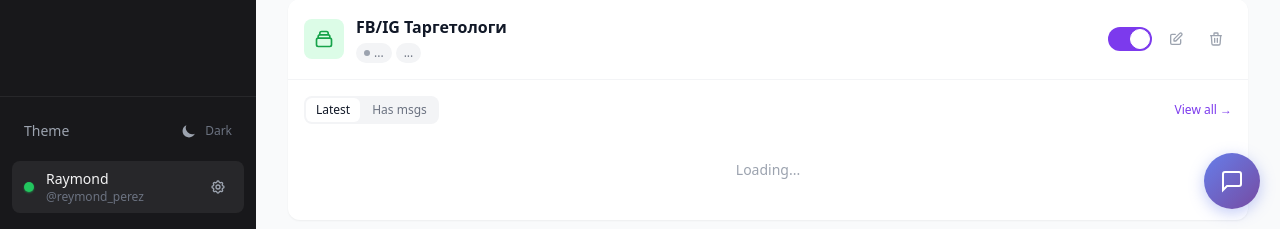
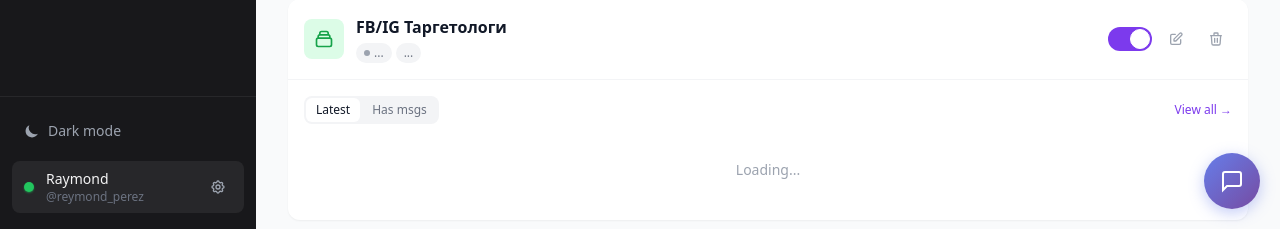
Before and after one commit to kbrejes/telegram_rassylshik, a FastAPI app: page / in a window 1280 px wide. Shown: the part 571-800 px from the top of the page. Run offline with FastAPI, Linux system fonts and the light colour scheme; data that the repository does not hold is empty; some libraries are stand-ins or nearby versions.

Commit message:
Fix theme switcher in all inline sidebars

```diff
--- a/web/templates/channels_list_new.html
+++ b/web/templates/channels_list_new.html
@@ -139,19 +139,14 @@
                 <!-- Theme Toggle & Bot Status -->
                 <div class="px-3 py-4 border-t border-sidebar-border space-y-3">
                     <!-- Theme Toggle -->
-                    <button @click="darkMode = !darkMode" class="flex items-center justify-between w-full px-3 py-2 rounded-lg hover:bg-sidebar-accent transition-colors group">
-                        <span class="text-sm text-gray-400 group-hover:text-sidebar-foreground">Theme</span>
-                        <div class="flex items-center gap-2">
-                            <!-- Sun icon -->
+                    <button @click="darkMode = !darkMode" class="flex items-center gap-2 w-full px-3 py-2 rounded-lg hover:bg-sidebar-accent transition-colors group">
                         <svg x-show="darkMode" class="w-4 h-4 text-amber-400" fill="currentColor" viewBox="0 0 20 20">
                             <path fill-rule="evenodd" d="M10 2a1 1 0 011 1v1a1 1 0 11-2 0V3a1 1 0 011-1zm4 8a4 4 0 11-8 0 4 4 0 018 0zm-.464 4.95l.707.707a1 1 0 001.414-1.414l-.707-.707a1 1 0 00-1.414 1.414zm2.12-10.607a1 1 0 010 1.414l-.706.707a1 1 0 11-1.414-1.414l.707-.707a1 1 0 011.414 0zM17 11a1 1 0 100-2h-1a1 1 0 100 2h1zm-7 4a1 1 0 011 1v1a1 1 0 11-2 0v-1a1 1 0 011-1zM5.05 6.464A1 1 0 106.465 5.05l-.708-.707a1 1 0 00-1.414 1.414l.707.707zm1.414 8.486l-.707.707a1 1 0 01-1.414-1.414l.707-.707a1 1 0 011.414 1.414zM4 11a1 1 0 100-2H3a1 1 0 000 2h1z" clip-rule="evenodd"/>
                         </svg>
-                            <!-- Moon icon -->
                         <svg x-show="!darkMode" class="w-4 h-4 text-gray-400" fill="currentColor" viewBox="0 0 20 20">
                             <path d="M17.293 13.293A8 8 0 016.707 2.707a8.001 8.001 0 1010.586 10.586z"/>
                         </svg>
-                            <span class="text-xs text-gray-500" x-text="darkMode ? 'Light' : 'Dark'"></span>
-                        </div>
+                        <span class="text-sm text-gray-400 group-hover:text-sidebar-foreground" x-text="darkMode ? 'Light mode' : 'Dark mode'"></span>
                     </button>
 
                     <!-- Bot Status -->
```
Also changed, not shown: web/templates/status_new.html (+2 -5 lines). Lines whose indentation alone changed are shown as unchanged.
